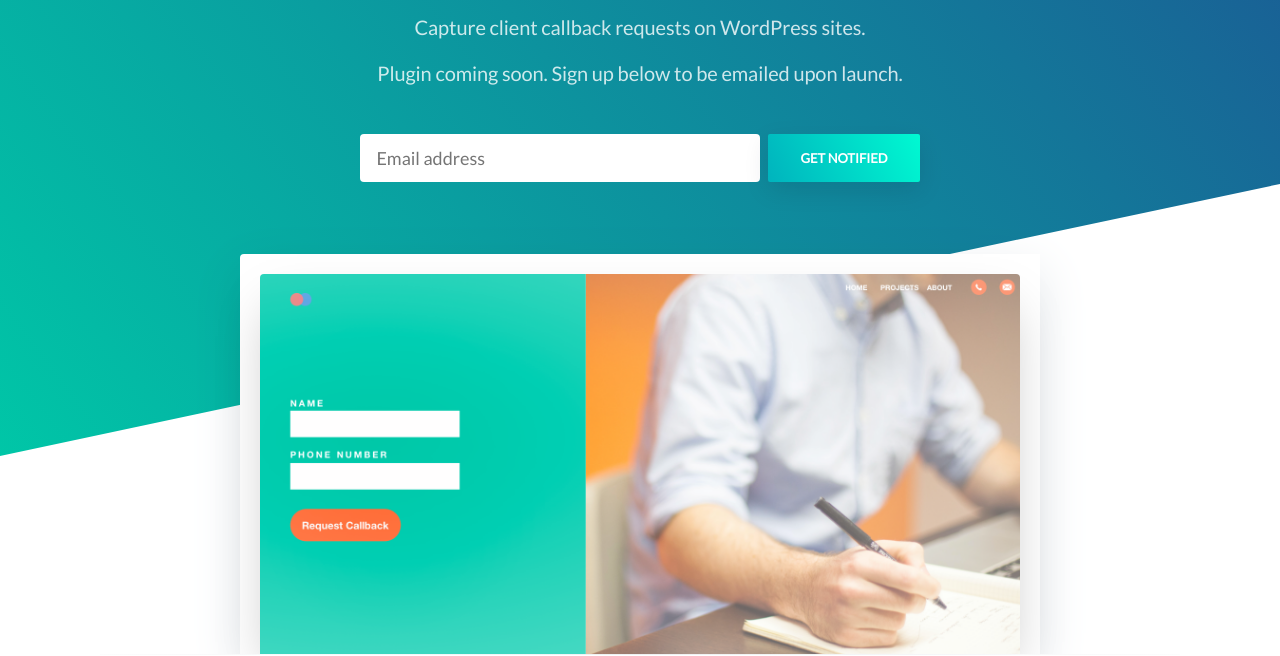
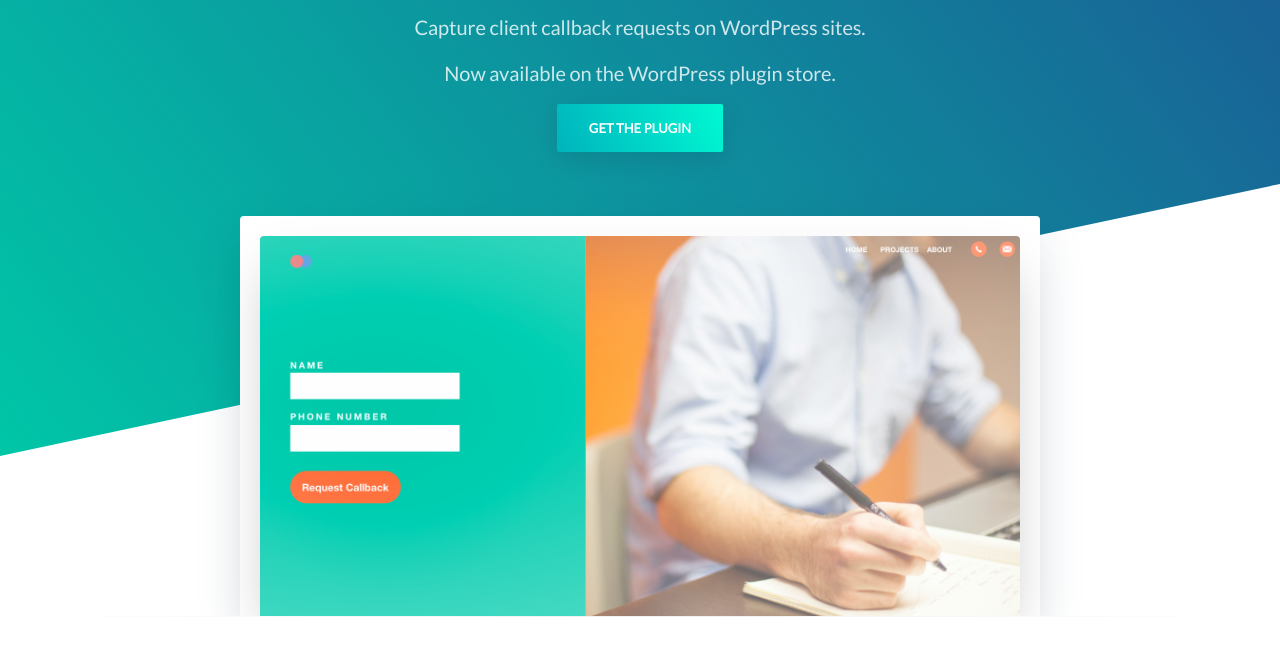
Before and after one commit to kiteframe/wp-request-callback-site, a website: page index.html in a window 1280 px wide. Shown: the part 184-840 px from the top of the page. Drawn offline with nearby package versions, Linux system fonts and the light colour scheme; files that its build step writes are made by us from their sources; files whose address does not match are found by name.

Commit message:
Replace form with link to plugin

```diff
--- a/index.html
+++ b/index.html
@@ -20,12 +20,8 @@
             <div class="hero-inner">
                 <h1 class="hero-title h2-mobile mt-0 is-revealing">WP Request Callback</h1>
                 <p class="hero-paragraph is-revealing">Capture client callback requests on WordPress sites.</p>
-                <p class="hero-paragraph is-revealing"> Plugin coming soon. Sign up below to be emailed upon launch.</p>
-                <form class="hero-cta is-revealing" name="notification-signup" method="POST" netlify-honeypot="bot-field" netlify>
-                    <label class="hidden">Don’t fill this out if you're human: <input name="bot-field" /></label>
-                    <input type="text" name="email" class="email" placeholder="Email address" class="mr-8" />
-                    <button type="submit" class="button button-secondary button-shadow">Get notified</button>
-                </form>
+                <p class="hero-paragraph is-revealing">Now available on the WordPress plugin store.</p>
+                <a href="https://wordpress.org/plugins/wp-request-callback/" class="button button-secondary button-shadow">Get the plugin</a>
                 <div class="hero-media">
                   <img src="dist/images/screenshot.png" alt="Screenshot of form">
                 </div>
```
